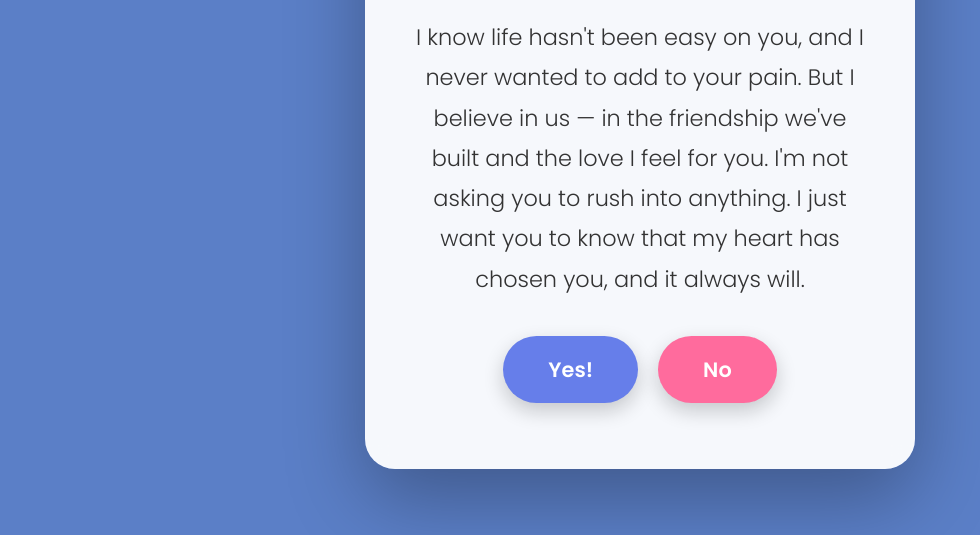
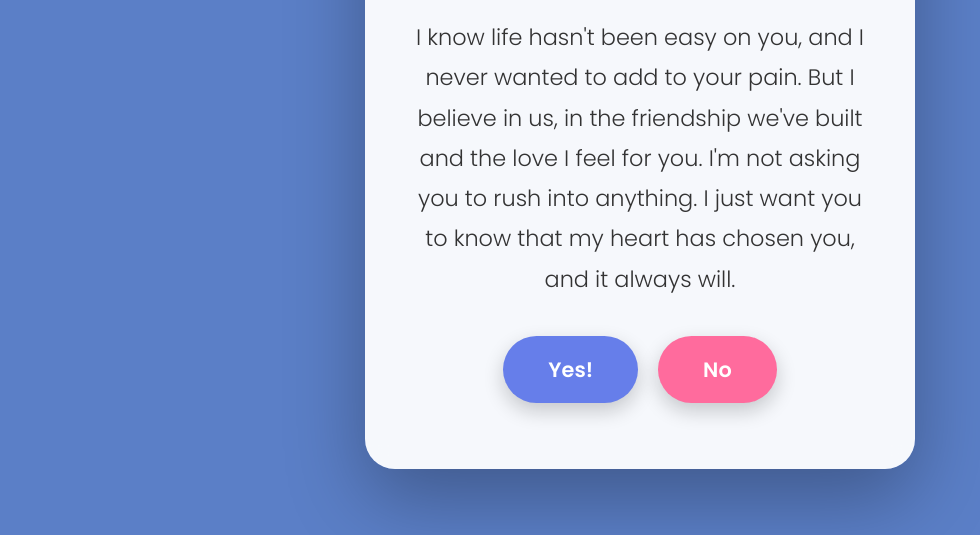
Before and after one commit to StrangeMcCarthy/Valentine-gift, a plain HTML site: page index.html in a window 1280 px wide. Both pictures are taken after a click on the button "Yes!". Shown: the part 265-800 px from the top of the page, without its empty margins (0-980 px from the left). Drawn offline with nearby package versions, Linux system fonts and the light colour scheme.

Commit message:
Update text formatting

```diff
--- a/index.html
+++ b/index.html
@@ -342,7 +342,7 @@
             <h2 class="success-title">Will you be my girlfriend?</h2>
             <p class="success-text">
                 I know life hasn't been easy on you, and I never wanted to add to your pain.
-                But I believe in us — in the friendship we've built and the love I feel for you.
+                But I believe in us, in the friendship we've built and the love I feel for you.
                 I'm not asking you to rush into anything. I just want you to know that
                 my heart has chosen you, and it always will.
             </p>
```
